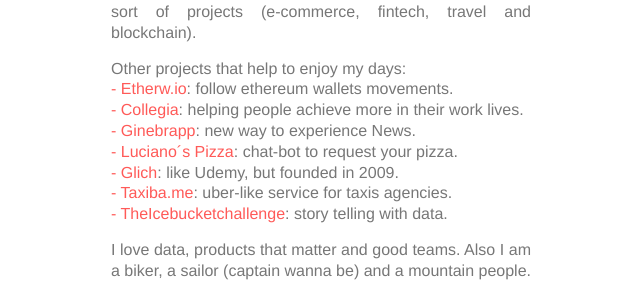
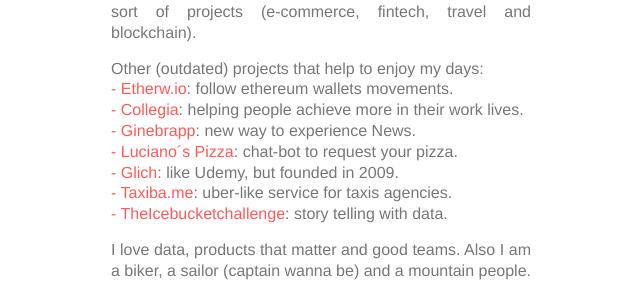
Before and after one commit to brunitob/brunitob.github.io, a plain HTML site: page index.html in a window 1280 px wide. Shown: the part 872-1155 px from the top of the page, 319-959 px from the left. Drawn offline with nearby package versions, Linux system fonts and the light colour scheme.

Commit message:
Update index.html

```diff
--- a/index.html
+++ b/index.html
@@ -46,7 +46,7 @@
             I spend my time working for the private sector with different sort of projects (e-commerce, fintech, travel and blockchain).
           </p>
           <p>
-            Other projects that help to enjoy my days: </br>
+            Other (outdated) projects that help to enjoy my days: </br>
             <span class="line">-</span> <a href="http://www.etherw.io">Etherw.io</a>: follow ethereum wallets movements.</br>
             <span class="line">-</span> <a href="http://collegia.io">Collegia</a>: helping people achieve more in their work lives. </br>
             <span class="line">-</span> <a href="http://github.com/brunitob/ginebra">Ginebrapp</a>: new way to experience News. </br>
```
